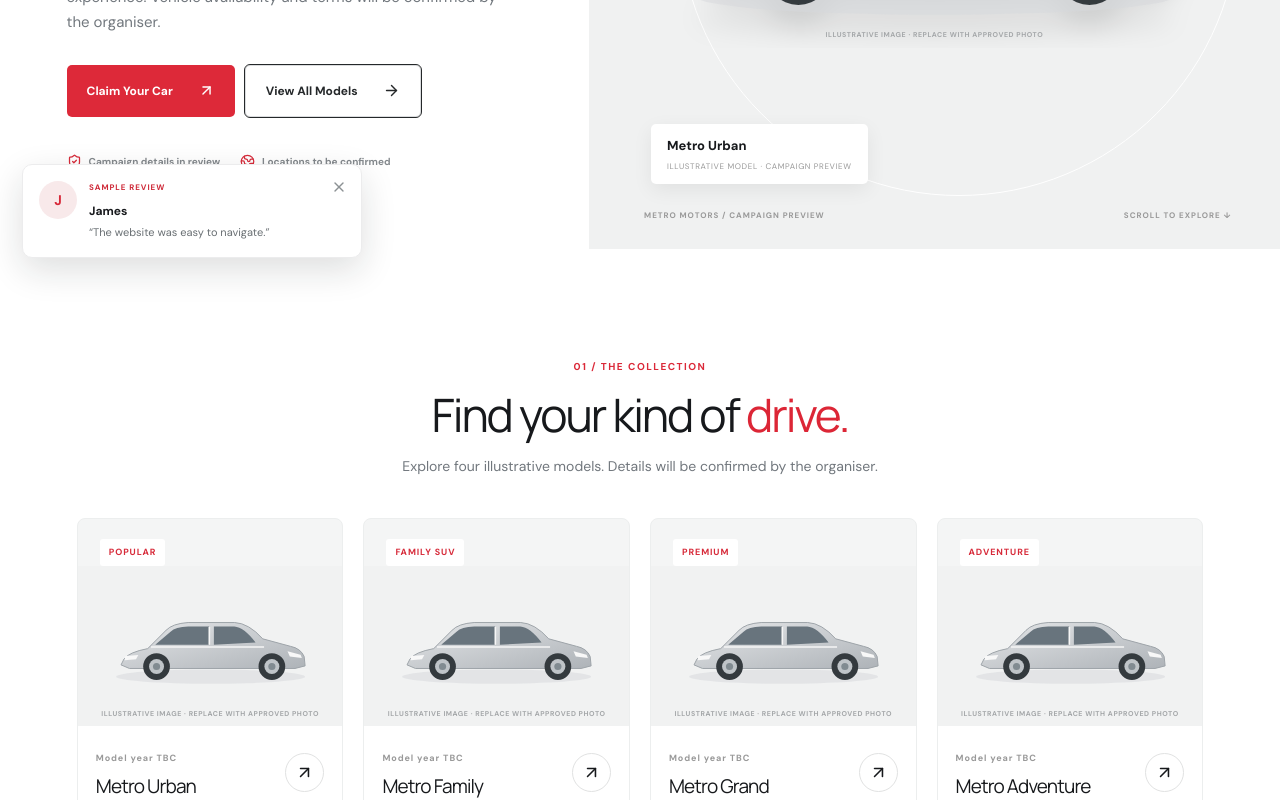
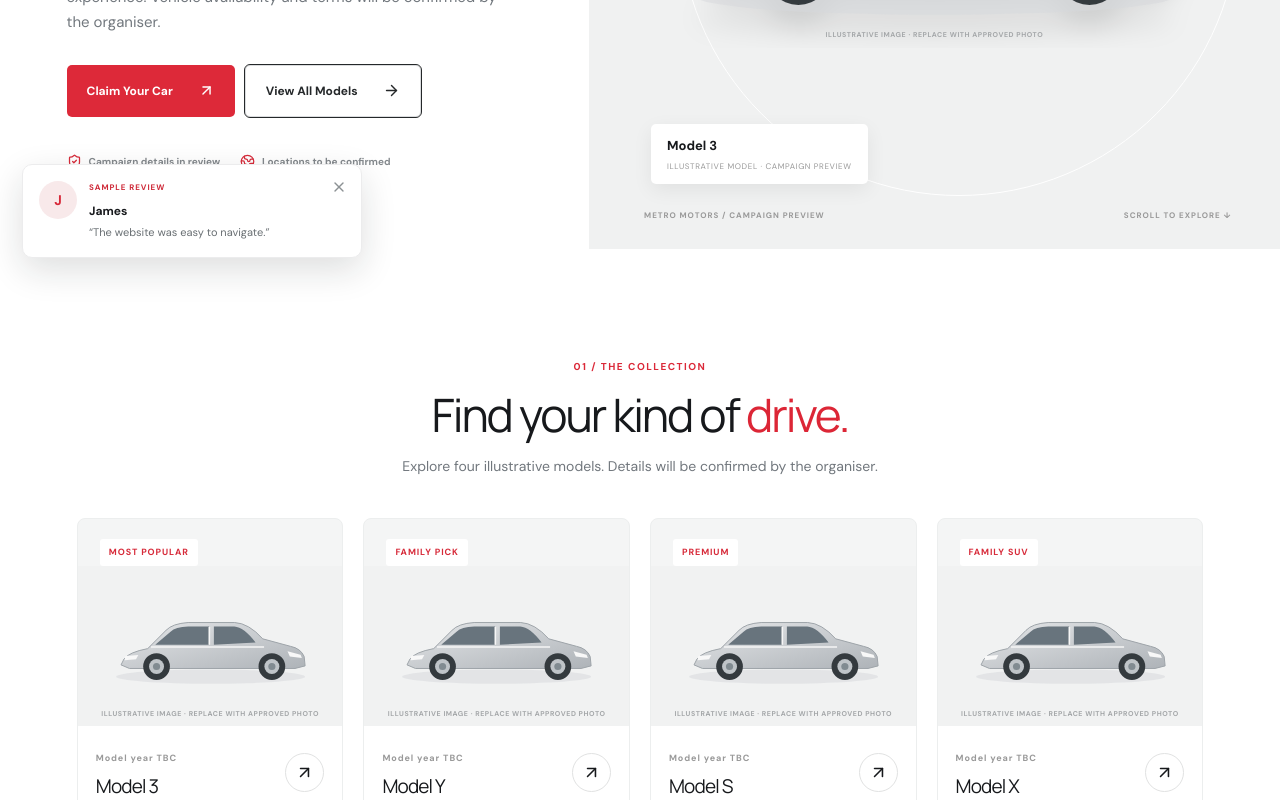
Before and after one commit to DaveAust1n/stanley-wrk, a React (Vite) app: page / in a window 1280 px wide. Shown: the part 520-1320 px from the top of the page. Built offline with nearby package versions, Linux system fonts and the light colour scheme.

Commit message:
Add model offers and floating support controls

```diff
--- a/src/data.ts
+++ b/src/data.ts
@@ -1,14 +1,19 @@
 // Campaign content is intentionally illustrative. Replace only with organiser-approved details.
-export const campaign = { name:'METRO MOTORS', status:'CAMPAIGN PREVIEW', endDate:'', support:'Support contact to be provided', organiser:'Organiser to be confirmed', charge:'Not yet confirmed', purpose:'Charge purpose to be confirmed', currency:'', amount:'', crypto:'', network:'', wallet:'', confirmations:0, explorerTxBase:'', termsUrl:'', privacyUrl:'', social:{instagram:'', facebook:'', youtube:''}, accountImage:'', videoIds:['',''] };
-export type Vehicle = { id:string; name:string; year:string; label:string; description:string; range:string; power:string; type:string; image:string; delivery:string; time:string };
+export const campaign = { name:'METRO MOTORS', status:'CAMPAIGN PREVIEW', endDate:'', support:'Support contact to be provided', organiser:'Organiser to be confirmed', charge:'Not yet confirmed', purpose:'Charge purpose to be confirmed', currency:'', amount:'', crypto:'', network:'', wallet:'', confirmations:0, explorerTxBase:'', termsUrl:'', privacyUrl:'', social:{instagram:'', facebook:'', youtube:''}, accountImage:'', supportUrl:'', videoIds:['',''] };
+export type Vehicle = { id:string; name:string; year:string; label:string; description:string; range:string; power:string; type:string; image:string; delivery:string; time:string; charge:string; chargePurpose:string };
 export const vehicles: Vehicle[] = [
- {id:'urban',name:'Metro Urban',year:'Model year TBC',label:'POPULAR',description:'A refined everyday drive, designed for the journey ahead.',range:'Range TBC',power:'Power TBC',type:'Sedan',image:'',delivery:'Locations to be confirmed',time:'To be confirmed'},
- {id:'family',name:'Metro Family',year:'Model year TBC',label:'FAMILY SUV',description:'Room for more of life, with comfort for every passenger.',range:'Range TBC',power:'Power TBC',type:'SUV',image:'',delivery:'Locations to be confirmed',time:'To be confirmed'},
- {id:'grand',name:'Metro Grand',year:'Model year TBC',label:'PREMIUM',description:'A considered combination of presence, space and style.',range:'Range TBC',power:'Power TBC',type:'Premium',image:'',delivery:'Locations to be confirmed',time:'To be confirmed'},
- {id:'adventure',name:'Metro Adventure',year:'Model year TBC',label:'ADVENTURE',description:'A versatile sample model for the road ahead.',range:'Range TBC',power:'Power TBC',type:'Crossover',image:'',delivery:'Locations to be confirmed',time:'To be confirmed'}
+ {id:'model3',name:'Model 3',year:'Model year TBC',label:'MOST POPULAR',description:'Illustrative model — availability and specifications to be confirmed.',range:'Range TBC',power:'Power TBC',type:'Sedan',image:'',delivery:'Locations to be confirmed',time:'To be confirmed',charge:'Not yet confirmed',chargePurpose:'To be confirmed'},
+ {id:'modely',name:'Model Y',year:'Model year TBC',label:'FAMILY PICK',description:'Illustrative model — availability and specifications to be confirmed.',range:'Range TBC',power:'Power TBC',type:'SUV',image:'',delivery:'Locations to be confirmed',time:'To be confirmed',charge:'Not yet confirmed',chargePurpose:'To be confirmed'},
+ {id:'models',name:'Model S',year:'Model year TBC',label:'PREMIUM',description:'Illustrative model — availability and specifications to be confirmed.',range:'Range TBC',power:'Power TBC',type:'Sedan',image:'',delivery:'Locations to be confirmed',time:'To be confirmed',charge:'Not yet confirmed',chargePurpose:'To be confirmed'},
+ {id:'modelx',name:'Model X',year:'Model year TBC',label:'FAMILY SUV',description:'Illustrative model — availability and specifications to be confirmed.',range:'Range TBC',power:'Power TBC',type:'SUV',image:'',delivery:'Locations to be confirmed',time:'To be confirmed',charge:'Not yet confirmed',chargePurpose:'To be confirmed'},
+ {id:'cybertruck',name:'Cybertruck',year:'Model year TBC',label:'EXPRESS DELIVERY',description:'Illustrative model — availability and specifications to be confirmed.',range:'Range TBC',power:'Power TBC',type:'Pickup',image:'',delivery:'Locations to be confirmed',time:'To be confirmed',charge:'Not yet confirmed',chargePurpose:'To be confirmed'},
+ {id:'roadster',name:'Roadster',year:'Model year TBC',label:'PERFORMANCE',description:'Illustrative model — availability and specifications to be confirmed.',range:'Range TBC',power:'Power TBC',type:'Sports car',image:'',delivery:'Locations to be confirmed',time:'To be confirmed',charge:'Not yet confirmed',chargePurpose:'To be confirmed'},
+ {id:'model3sr',name:'Model 3 SR',year:'Model year TBC',label:'BEST VALUE',description:'Illustrative model — availability and specifications to be confirmed.',range:'Range TBC',power:'Power TBC',type:'Sedan',image:'',delivery:'Locations to be confirmed',time:'To be confirmed',charge:'Not yet confirmed',chargePurpose:'To be confirmed'},
+ {id:'modelylr',name:'Model Y LR',year:'Model year TBC',label:'LONG RANGE',description:'Illustrative model — availability and specifications to be confirmed.',range:'Range TBC',power:'Power TBC',type:'SUV',image:'',delivery:'Locations to be confirmed',time:'To be confirmed',charge:'Not yet confirmed',chargePurpose:'To be confirmed'},
+ {id:'modelsplaid',name:'Model S Plaid',year:'Model year TBC',label:'PREMIUM PERFORMANCE',description:'Illustrative model — availability and specifications to be confirmed.',range:'Range TBC',power:'Power TBC',type:'Sedan',image:'',delivery:'Locations to be confirmed',time:'To be confirmed',charge:'Not yet confirmed',chargePurpose:'To be confirmed'},
 ];
 export const updates=[{title:'The journey begins here',text:'Campaign announcement will appear here once approved.',date:'CAMPAIGN UPDATE'},{title:'More details coming soon',text:'Vehicle availability and campaign terms are being prepared.',date:'INFORMATION'}];
-export const sampleActivity=[{name:'Alex M.',country:'Sample country',vehicle:'Metro Urban',status:'Claim received',time:'Sample entry'},{name:'Jordan K.',country:'Sample country',vehicle:'Metro Family',status:'Delivery scheduled',time:'Sample entry'},{name:'Sam T.',country:'Sample country',vehicle:'Metro Grand',status:'Vehicle dispatched',time:'Sample entry'}];
+export const sampleActivity=[{name:'Alex M.',country:'Sample country',vehicle:'Model 3',status:'Claim received',time:'Sample entry'},{name:'Jordan K.',country:'Sample country',vehicle:'Model Y',status:'Delivery scheduled',time:'Sample entry'},{name:'Sam T.',country:'Sample country',vehicle:'Model S',status:'Vehicle dispatched',time:'Sample entry'}];
 export const testimonials=['Placeholder for an approved customer story. No testimonial has been provided yet.','Your approved customer stories can be added here later.'];
 
 export const sampleReviews = [
@@ -19,8 +24,8 @@ export const sampleReviews = [
 ];
 
 export const vehicleReviews = [
- { id:'XTeWKmlNmN8', title:'Tesla Model 3 review', creator:'Edmunds Cars', url:'https://www.youtube.com/watch?v=XTeWKmlNmN8' },
- { id:'XDkzm_LR0Co', title:'Tesla Cybertruck review', creator:'Doug DeMuro', url:'https://www.youtube.com/watch?v=XDkzm_LR0Co' }
+ { id:'XTeWKmlNmN8', title:'Tesla Model 3 review', creator:'Edmunds Cars', channel:'https://www.youtube.com/channel/UCF8e8zKZ_yk7cL9DvvWGSEw', url:'https://www.youtube.com/watch?v=XTeWKmlNmN8' },
+ { id:'XDkzm_LR0Co', title:'Tesla Cybertruck review', creator:'Doug DeMuro', channel:'https://www.youtube.com/channel/UCsqjHFMB_JYTaEnf_vmTNqg', url:'https://www.youtube.com/watch?v=XDkzm_LR0Co' }
 ];
 
 export const claimStatuses = ['Claim submitted','Under review','Approved','Awaiting payment','Payment confirmed','Preparing for delivery','Dispatched','Delivered'];
```
